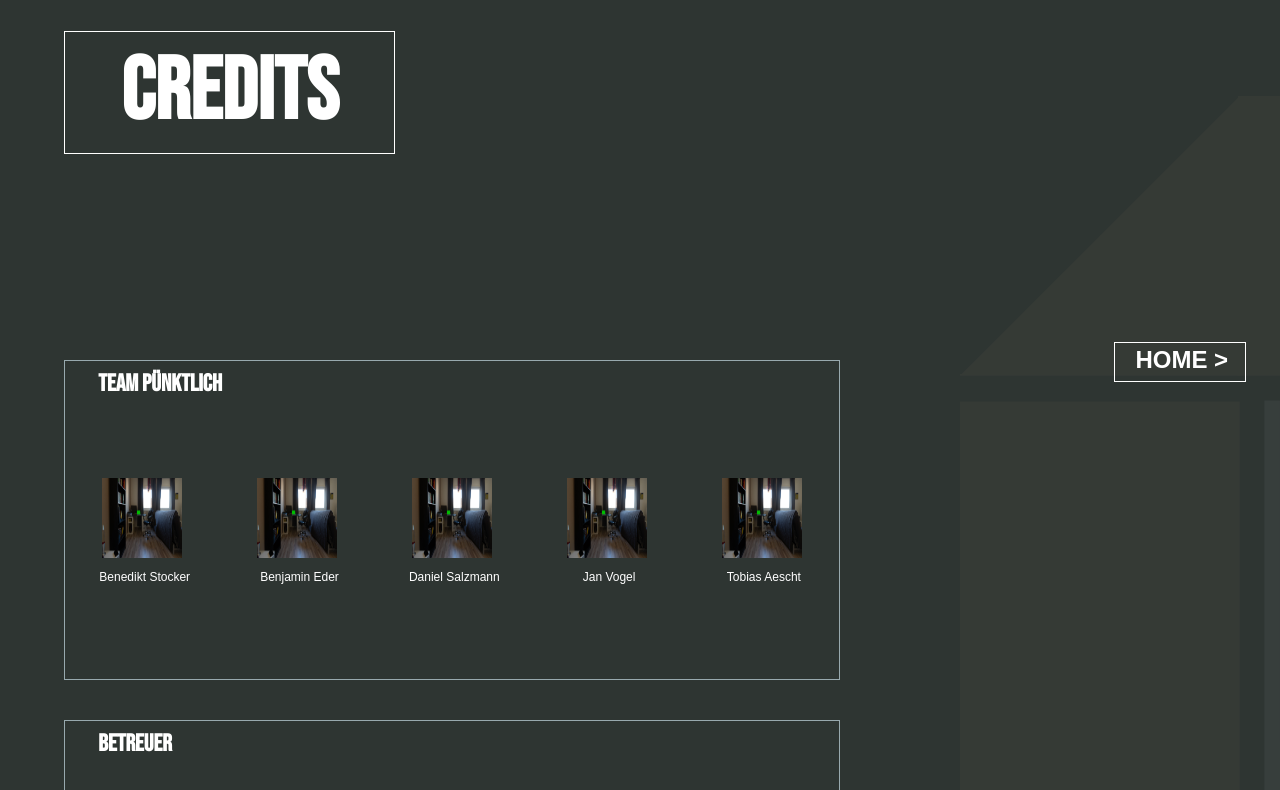
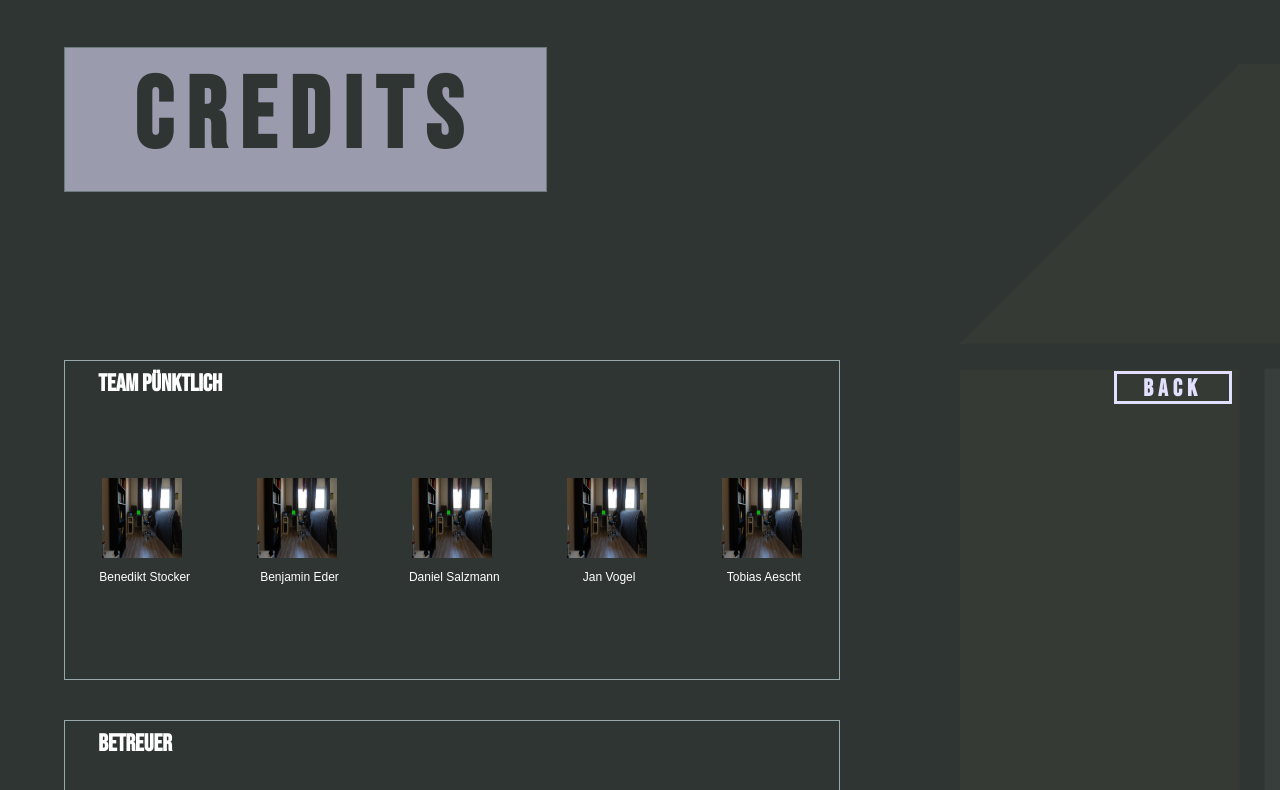
Before and after one commit to bstkr/interactive-movie, an Angular app in the folder interactive-movie-app/: page /credits in a window 1280 px wide. Shown: the top 790 px of the page. Built offline with nearby package versions, Linux system fonts and the light colour scheme; a web font is replaced by a local one.

Commit message:
Credits-Title und Home-Button an Design_v2 angepasst

```diff
--- a/interactive-movie-app/src/app/components/credits/credits.component.html
+++ b/interactive-movie-app/src/app/components/credits/credits.component.html
@@ -1,6 +1,7 @@
 <div class="credits-container">
   <div id="credits-title">
     <h1>Credits</h1>
+    <div class="background"></div>
   </div>
   <div id="team">
     <h2>Team Pünktlich</h2>
@@ -79,7 +80,7 @@
     </div>
   </div>
   <div class="home-button">
-    <a style="z-index: 1;" routerLink="/">Home ></a>
+    <a style="z-index: 1;" routerLink="/"> <h1>Back</h1></a>
   </div>
   <div id="nothing"></div>
 </div>
--- a/interactive-movie-app/src/app/components/credits/credits.component.scss
+++ b/interactive-movie-app/src/app/components/credits/credits.component.scss
@@ -27,7 +27,7 @@
   .side-bar {
     grid-area: side-bar;
     border-style: none;
-    padding-top: 7vh;
+    padding-top: 3vh;
 
     position: sticky;
     top: -50vw;
@@ -40,43 +40,77 @@
   .home-button {
     grid-area: home;
 
-    padding-top: 24vh;
+    padding-top: 27.5vh;
     padding-left: 12vw;
     border-style: none;
 
     position: sticky;
-    -webkit-position: sticky;
     top: 12vw;
 
     a {
       text-decoration: none;
       text-transform: uppercase;
       border-style: solid;
-      border-width: 1px;
-      padding: 2% 10% 5% 12.5%;
+      border-width: 3px;
+      padding: 0 16% 0 16%;
 
-      color: $pureWhite;
-      font-weight: bold;
+      color: $white;
       font-size: 1.875vw;
       font-style: normal;
 
+      h1 {
+        color: $white;
+        border-style: none;
+        letter-spacing: 0.4vw;
+      }
+
       &:hover {
-        color: $white;
-        font-weight: bold;
+
+        background-color: rgba($color: $white, $alpha: 0.6);
+
+        h1 {
+          color: $black;
+        }
       }
     }
   }
 
   #credits-title {
+    position: relative;
+    top: 20%;
+    left: -19%;
     grid-area: creditstitle;
-
     border-style: none;
+    padding: 1.5% 9% 1.5% 9%;
+    justify-self: center;
+    align-self: center;
 
     h1 {
-      border-style: solid;
-      border-width: 1px;
-      padding: 0.625vw 4.375vw 0.625vw 4.375vw;
-      font-size: 10.9375vh;
+      border-style: none;
+      //border-width: 1px;
+      //padding: 0.625vw 4.375vw 0.625vw 4.375vw;
+      //font-size: 10.9375vh;
+    }
+  }
+
+  #credits-title {
+    .background {
+      position: absolute;
+      top: 0;
+      left: 0;
+      width: 100%;
+      height: 100%;
+      background-color: $white;
+      opacity: 0.6;
+      z-index: 0;
+    }
+    h1,
+    h2 {
+      position: relative;
+      z-index: 1;
+      font-size: 7.8125vw;
+      letter-spacing: 1.04vw;
+      color: $black;
     }
   }
 
@@ -98,6 +132,7 @@
     flex-direction: column;
 
     .team-member {
+      position: relative;
       align-items: center;
       text-align: center;
 
@@ -106,10 +141,12 @@
       border-style: none;
 
       p {
+        position: absolute;
         width: 60%;
       }
 
       img {
+        position: relative;
         width: 6.25vw;
         height: 6.25vw;
       }
```
